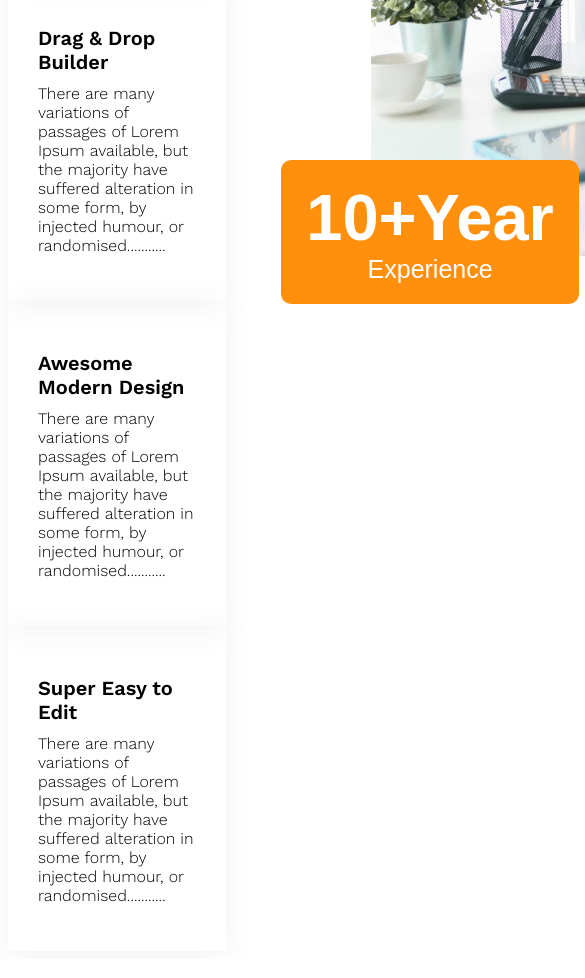
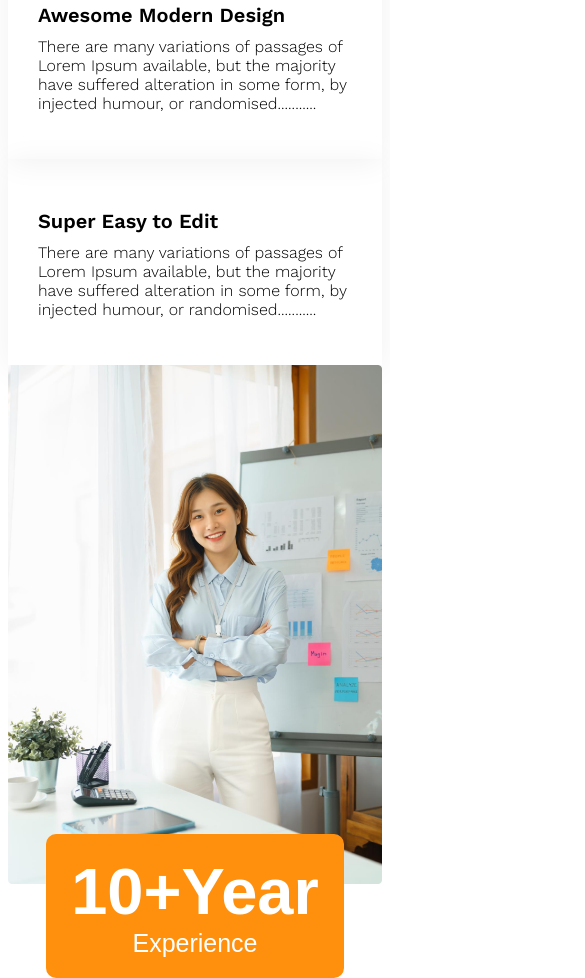
Before and after one commit to almamuntmn/g3-architects-website, a plain HTML site: page index.html in a window 390 px wide. Shown: the part 3711-4689 px from the top of the page, 585 px wide, since content can reach past the window. Drawn offline with nearby package versions, Linux system fonts and the light colour scheme.

Commit message:
features2 resposible for phone

```diff
--- a/index.html
+++ b/index.html
@@ -51,7 +51,6 @@
         </section>
         <section>
             <div class="features2 dflex">
-
                 <div class="features2-content">
                     <div class="features2-head">
                         <h3 class="features2-title">Features you will <br> love & enjoy</h3>
@@ -86,8 +85,9 @@
                     </div>
                 </div>
                 <div class="image-button">
-                    <img src="images/architect.png" alt="">
-                    <button class="pbtn exbtn"><span class="e10year">10+Year</span><br><span class="Experience">Experience</span></button>
+                    <img class="features2-image" src="images/architect.png" alt="">
+                    <button class="pbtn exbtn"><span class="e10year">10+Year</span>
+                        <div class="Experience">Experience</div>
                 </div>
             </div>
         </section>
--- a/style/style.css
+++ b/style/style.css
@@ -165,6 +165,9 @@
     font-weight: 300;
     margin-top: 0;
 }
+.features2-image{
+    width: 100%;
+}
 .e10year{
     font-size: 65px;
     font-weight: 700;
@@ -177,6 +180,8 @@
     margin-top: -100px;
     margin-left: -90px;
 }
+
+
 @media screen and (max-width: 576px) {
     .navs {
         flex-direction: column;
@@ -198,4 +203,20 @@
         margin-left: 20px;
         margin-right: 20px;
     }
+    .features2{
+        flex-direction: column;
+    }
+    .features2-content {
+    max-width: auto;
+    margin-right: 0px;
 }
+.image-button{
+    display: flex;
+    flex-direction: column;
+    justify-content: center;
+}
+.exbtn{
+    margin: -50px auto;
+}
+
+}
```
